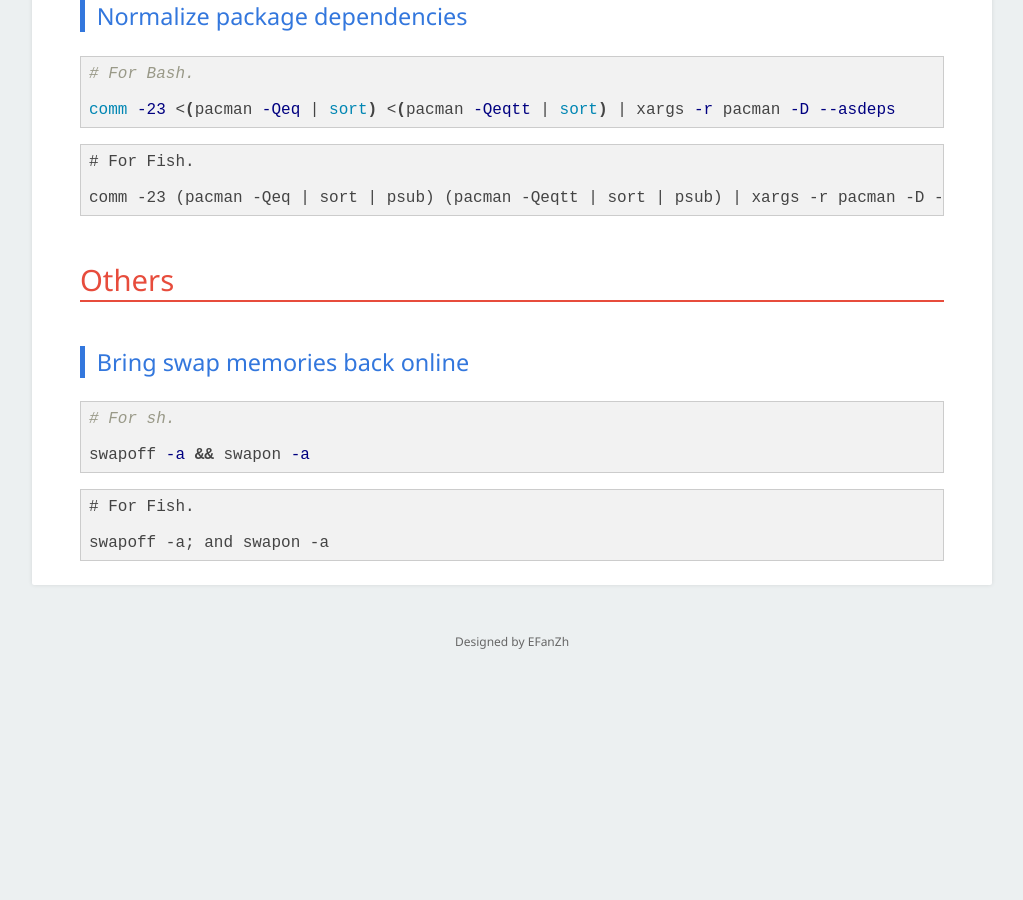
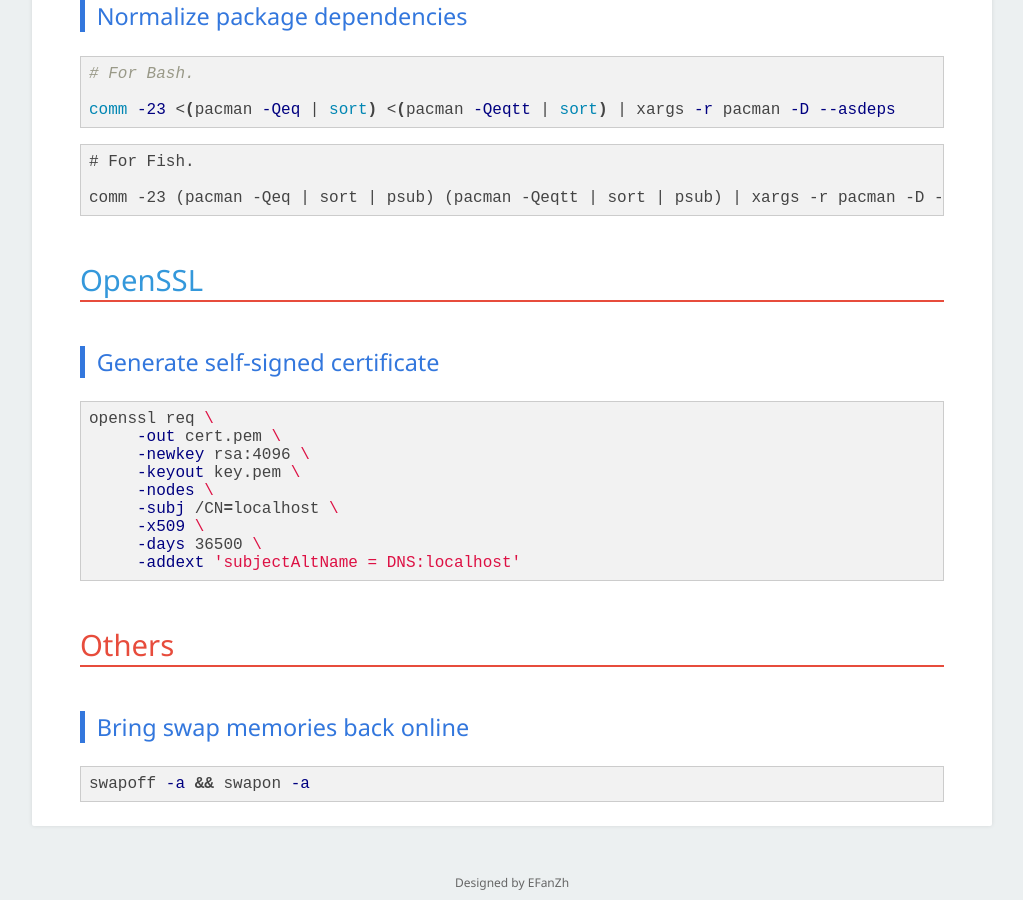
Before and after one commit to EFanZh/efanzh.github.io, a Jekyll site: the page built from _posts/2017-08-13-some-useful-commands.md, in a window 1280 px wide and 900 px high, scrolled down 891 px. Shown: the whole window, without its empty margins (128-1151 px from the left). Built offline with Jekyll 4.4.1, drawn with Linux system fonts in a browser that asks for light colours; before the commit the page ends 1589 px from its top, so only the background shows below that.

Commit message:
Update 2017-08-13-some-useful-commands.md

````diff
--- a/_posts/2017-08-13-some-useful-commands.md
+++ b/_posts/2017-08-13-some-useful-commands.md
@@ -7,13 +7,13 @@
 
 ### Normalize package dependencies
 
-```bash
+```sh
 aptitude markauto '~i !~M (~R~i | ~P~R~i)'
 ```
 
 ### Remove recommended packages
 
-```bash
+```sh
 aptitude purge --purge-unused '!~E ~M !(~R~i | ~P~R~i)'
 ```
 
@@ -21,7 +21,7 @@ aptitude purge --purge-unused '!~E ~M !(~R~i | ~P~R~i)'
 
 ### Remove sequentially duplicate frames
 
-```bash
+```sh
 ffmpeg -i INPUT_FILE -vf mpdecimate,setpts=N/FRAME_RATE/TB OUTPUT_FILE
 ```
 
@@ -29,7 +29,7 @@ ffmpeg -i INPUT_FILE -vf mpdecimate,setpts=N/FRAME_RATE/TB OUTPUT_FILE
 
 ### Normalize package dependencies
 
-```bash
+```sh
 # For Bash.
 
 comm -23 <(pacman -Qeq | sort) <(pacman -Qeqtt | sort) | xargs -r pacman -D --asdeps
@@ -41,18 +41,26 @@ comm -23 <(pacman -Qeq | sort) <(pacman -Qeqtt | sort) | xargs -r pacman -D --as
 comm -23 (pacman -Qeq | sort | psub) (pacman -Qeqtt | sort | psub) | xargs -r pacman -D --asdeps
 ```
 
+## [OpenSSL](https://www.openssl.org)
+
+### Generate self-signed certificate
+
+```sh
+openssl req \
+     -out cert.pem \
+     -newkey rsa:4096 \
+     -keyout key.pem \
+     -nodes \
+     -subj /CN=localhost \
+     -x509 \
+     -days 36500 \
+     -addext 'subjectAltName = DNS:localhost'
+```
+
 ## Others
 
 ### Bring swap memories back online
 
 ```sh
-# For sh.
-
 swapoff -a && swapon -a
 ```
-
-```
-# For Fish.
-
-swapoff -a; and swapon -a
-```
````
